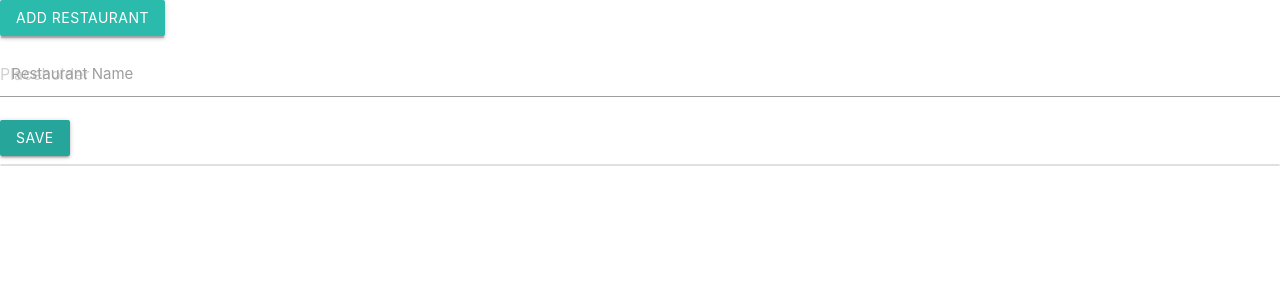
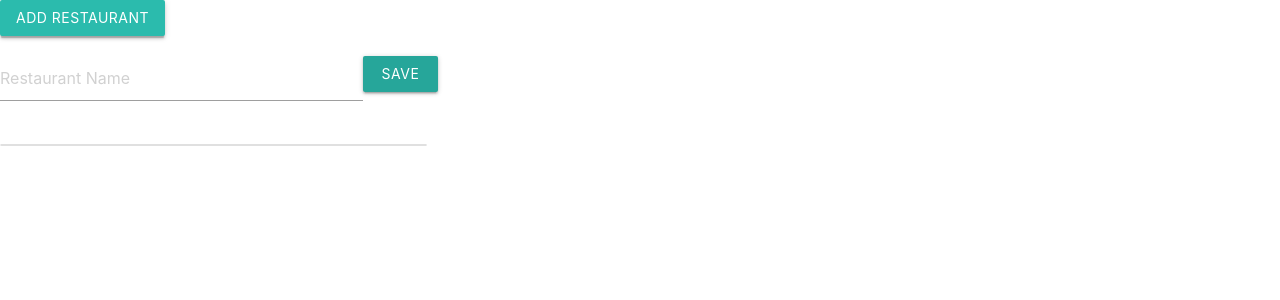
Before and after one commit to kingram6865/reacttdd, a React (Vite) app: page / in a window 1280 px wide. Both pictures are taken after a click on the button "ADD RESTAURANT". Shown: the top 300 px of the page. Built offline with nearby package versions, Linux system fonts and the light colour scheme.

Commit message:
Lay out components in grid.

```diff
--- a/src/App.js
+++ b/src/App.js
@@ -5,7 +5,11 @@ export default class App extends React.Component {
 
   render() {
     return <div>
-      <RestaurantListPage />
+      <div className="row">
+        <div className="col s12 m10 l8 xl4 offset-m1 offset-l2 offset-xl-4">
+          <RestaurantListPage />
+        </div>
+      </div>
     </div>
   }
 }
--- a/src/NewRestaurantForm.js
+++ b/src/NewRestaurantForm.js
@@ -18,21 +18,24 @@ export default class NewRestaurantForm extends Component {
     const { inputText } = this.state
     return(
       <div>
-        <div className="input-field col s6">
+        <div className="input-field row">
         <input
+            className="col s12 m8 l10"
             id="restaurant_name"
-          placeholder="Placeholder"
+            placeholder="Restaurant Name"
             value={inputText}
             onChange={this.handleTextChange}
             data-testid="newRestaurantName"
           />
-        <label htmlFor="restaurant_name">Restaurant Name</label>
-        </div>
+
+
           <Button
+            className="col s2 m2 l2"
             data-testid="saveNewRestaurantButton"
             onClick={this.handleSave}
           >Save</Button>
         </div>
+      </div>
     )
   }
 }
--- a/src/RestaurantListPage.js
+++ b/src/RestaurantListPage.js
@@ -30,10 +30,14 @@ export default class RestaurantListPage extends Component {
     } = this.state
     return (
       <div>
+        <div className="row">
           <Button
+            className="s12 m8 l10"
             data-testid="addRestaurantButton"
             onClick={this.handleShowNewRestaurantForm}
           >Add Restaurant</Button>
+        </div>
+        <div className="row">
           {
             showNewRestaurantForm
             ? (<NewRestaurantForm
@@ -41,7 +45,10 @@ export default class RestaurantListPage extends Component {
             />)
             : null
           }
+        </div>
+        <div className="row">
           <RestaurantList restaurantNames={restaurantNames} />
+        </div>
       </div>
     )
   }
```
Lines whose indentation alone changed are shown as unchanged.
